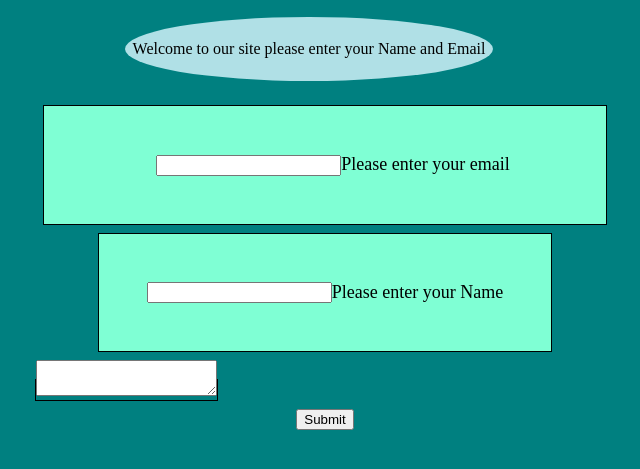
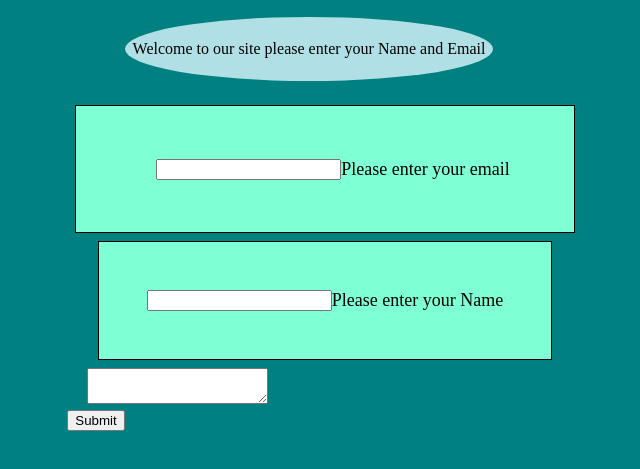
Before and after one commit to Michaelswigart/Build-a-Survey-Form, a plain HTML site: page main/index.html in a window 1280 px wide. Shown: the part 87-556 px from the top of the page, without its empty margins (331-971 px from the left). Drawn offline with Linux system fonts and the light colour scheme.

Commit message:
update1.8

```diff
--- a/main/index.html
+++ b/main/index.html
@@ -26,8 +26,8 @@
     <div class="box-textarea">
       <label class="textarea"><textarea type="text"></textarea></label>
     </div>
-<div class="submit">
-<button type="submit">Submit</button>
+<div >
+<input type="button" value="Submit">
 </div>
     </form>
 </div>
--- a/main/style.css
+++ b/main/style.css
@@ -102,8 +102,12 @@ a {
    }
 
    .label-email {
-    margin: 1rem 2rem  1rem 2rem;
-    padding: 1rem 1rem  1rem 2rem ;
+
+    padding: .3rem 1rem .3rem 2rem ;
+    margin: auto;
+    display: flex;
+    justify-self: center;
+    align-items: center
 
    }
 
@@ -115,31 +119,27 @@ a {
    }
 
    input [type-text] {
-     width: 100%;
-     padding: 4rem 6rem;
-     margin: 2rem 0;
-     box-sizing: border-box;
-     border-radius: 5%;
-     display: flex;
-     justify-self: center;
-     align-items: center;
+    width: 100%;
+  padding: 12px 20px;
+  margin: 8px 0;
+  box-sizing: border-box;
    }
 
     .textarea {
-      border: .1rem solid;
+      width: 100%;
+      height: 150px;
+      padding: 12px 20px;
+      box-sizing: border-box;
+      resize: none;
     }
 
-   .submit {
-     display: flex;
-     justify-content: center;
-     align-items: center;
-     /* margin: auto; */
-     padding: .5rem 16rem;
-     border: none;
-     /* background: #333; */
-     /* color: #f2f2f2;
-     text-transform: uppercase;
-     letter-spacing: .09em;
-     border-radius: 2rem;
-     flex-grow: 1; */
+    input[type=submit] {
+      background-color: #04AA6D;
+      border: none;
+      color: white;
+      padding: 16px 32px;
+      text-decoration: none;
+      margin: 4px 2px;
+      cursor: pointer;
+      width: 100%;
    }
```
